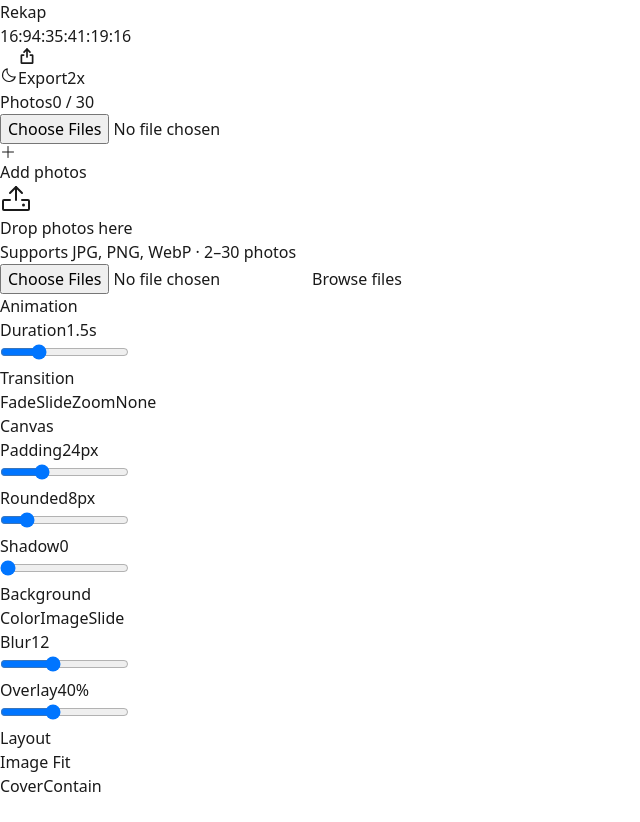
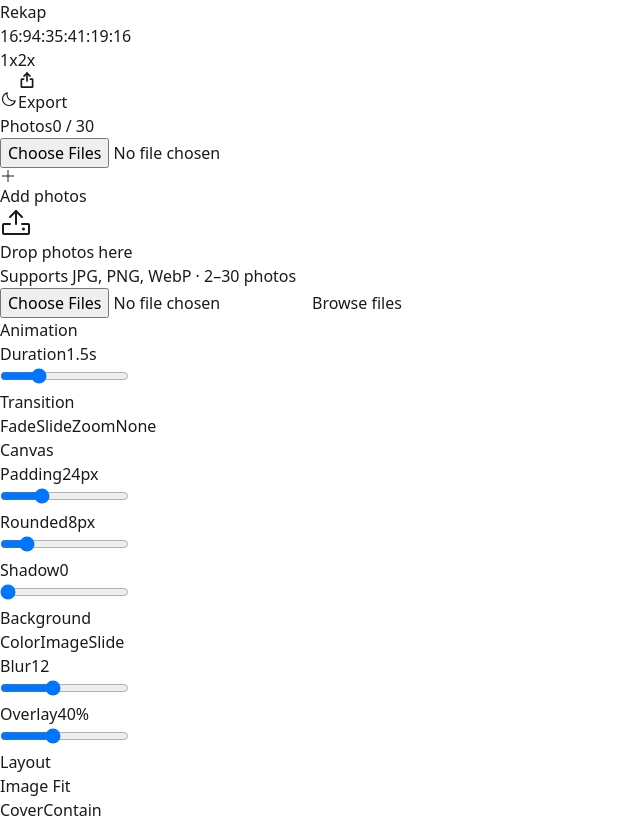
Before and after one commit to rakibulism/rekap, a React (Vite) app: page / in a window 1280 px wide. Shown: the whole page, without its empty margins (0-640 px from the left). Before the commit the page ends 800 px from the top, so only its background shows below. Built offline with nearby package versions, Linux system fonts and the light colour scheme.

Commit message:
Fix canvas black screen, button hover, slider dragging, and add quality selector

```diff
--- a/src/components/layout/Canvas.tsx
+++ b/src/components/layout/Canvas.tsx
@@ -53,23 +53,24 @@ const Canvas: React.FC = () => {
   }
 
   return (
-    <main className="flex-1 overflow-hidden relative flex flex-col items-center justify-center p-8 bg-[var(--color-bg-page)]">
+    <main className="flex-1 overflow-hidden relative flex items-center justify-center p-8 bg-[var(--color-bg-page)]">
       {/* Aspect Ratio Container */}
       <div
-        className="w-full max-w-full max-h-full relative shadow-[var(--shadow-md)] bg-white overflow-hidden origin-center transition-all duration-300"
+        className="w-full h-full relative shadow-[var(--shadow-md)] bg-white overflow-hidden transition-all duration-300 flex items-center justify-center"
         style={{
-          maxHeight: 'calc(100% - 40px)',
-          width: 'auto',
-          height: 'auto',
-          aspectRatio: settings.aspectRatio.split(':').join(' / ')
+          maxWidth: '100%',
+          maxHeight: '100%',
+          aspectRatio: settings.aspectRatio.split(':').join(' / '),
+          height: 'auto', // Allow aspectRatio to determine one dimension
         }}
       >
         {/* Background Layer */}
         {settings.backgroundMode === 'slide' && currentPhoto && (
           <div className="absolute inset-0 z-0">
             <img
+              key={`bg-${currentPhoto.id}`}
               src={currentPhoto.objectUrl}
-              className="w-full h-full object-cover scale-110"
+              className="w-full h-full object-cover scale-110 animate-in fade-in duration-500"
               style={{ filter: `blur(${settings.backgroundBlur}px)` }}
             />
             <div
@@ -85,12 +86,13 @@ const Canvas: React.FC = () => {
 
         {/* Photo Frame */}
         <div
-          className="absolute inset-0 z-10 flex items-center justify-center"
+          className="absolute inset-0 z-10 flex items-center justify-center pointer-events-none"
           style={{ padding: `${settings.padding}px` }}
         >
           {currentPhoto && (
             <div
-              className="relative w-full h-full overflow-hidden transition-all duration-300"
+              key={`frame-${currentPhoto.id}`}
+              className="relative w-full h-full overflow-hidden transition-all duration-300 animate-in zoom-in-95 fade-in duration-300"
               style={{
                 borderRadius: `${settings.borderRadius}px`,
                 boxShadow: settings.shadow > 0 ? `0 ${settings.shadow/2}px ${settings.shadow}px rgba(0,0,0,0.2)` : 'none'
--- a/src/components/layout/Topbar.tsx
+++ b/src/components/layout/Topbar.tsx
@@ -34,7 +34,22 @@ const Topbar: React.FC = () => {
         />
       </div>
 
-      <div className="flex items-center gap-2">
+      <div className="flex items-center gap-3">
+        <div className="flex items-center bg-[var(--color-bg-hover)] rounded-[var(--radius-sm)] p-1">
+          {(['1x', '2x'] as const).map((q) => (
+            <button
+              key={q}
+              onClick={() => updateSettings({ exportQuality: q })}
+              className={`px-2 h-6 text-[11px] font-medium rounded-[2px] transition-all
+                ${settings.exportQuality === q
+                  ? 'bg-[var(--color-bg-surface)] text-[var(--color-text-primary)] shadow-sm'
+                  : 'text-[var(--color-text-muted)] hover:text-[var(--color-text-primary)]'}`}
+            >
+              {q}
+            </button>
+          ))}
+        </div>
+
         <Button
           variant="ghost"
           size="sm"
@@ -48,9 +63,9 @@ const Topbar: React.FC = () => {
           icon={<Export size={18} weight="bold" />}
           onClick={startExport}
           disabled={isExporting}
+          className="min-w-[100px]"
         >
-          {isExporting ? `Exporting ${exportProgress}%` : 'Export'}
-          {!isExporting && <span className="ml-1 opacity-50 font-normal">{settings.exportQuality}</span>}
+          {isExporting ? `${exportProgress}%` : 'Export'}
         </Button>
       </div>
     </header>
--- a/src/components/ui/Button.tsx
+++ b/src/components/ui/Button.tsx
@@ -21,10 +21,10 @@ const Button: React.FC<ButtonProps> = ({
   const baseStyles = 'inline-flex items-center justify-center gap-1.5 font-medium transition-colors disabled:opacity-40 disabled:cursor-not-allowed rounded-[var(--radius-sm)]';
 
   const variantStyles = {
-    primary: 'bg-[var(--color-interactive)] text-[var(--color-text-inverse)] hover:bg-[var(--color-gray-800)] dark:hover:bg-[var(--color-gray-200)]',
-    secondary: 'bg-[var(--color-bg-surface)] text-[var(--color-text-primary)] border border-[var(--color-border-default)] hover:bg-[var(--color-bg-panel)]',
-    ghost: 'bg-transparent text-[var(--color-text-secondary)] hover:bg-[var(--color-bg-hover)]',
-    danger: 'bg-[var(--color-bg-surface)] text-red-600 border border-red-200 hover:bg-red-50',
+    primary: 'bg-[var(--color-interactive)] text-[var(--color-text-inverse)] enabled:hover:bg-opacity-90',
+    secondary: 'bg-[var(--color-bg-surface)] text-[var(--color-text-primary)] border border-[var(--color-border-default)] enabled:hover:bg-[var(--color-bg-hover)]',
+    ghost: 'bg-transparent text-[var(--color-text-secondary)] enabled:hover:bg-[var(--color-bg-hover)]',
+    danger: 'bg-[var(--color-bg-surface)] text-red-600 border border-red-200 enabled:hover:bg-red-50',
   };
 
   const sizeStyles = {
--- a/src/components/ui/Slider.tsx
+++ b/src/components/ui/Slider.tsx
@@ -37,23 +37,19 @@ const Slider: React.FC<SliderProps> = ({
           step={step}
           value={value}
           onChange={(e) => onChange(parseFloat(e.target.value))}
-          className="w-full h-[3px] bg-[var(--color-bg-hover)] rounded-full appearance-none cursor-pointer outline-none transition-all
-            accent-[var(--color-interactive)]
-            [&::-webkit-slider-thumb]:appearance-none
-            [&::-webkit-slider-thumb]:w-3.5
-            [&::-webkit-slider-thumb]:h-3.5
-            [&::-webkit-slider-thumb]:rounded-full
-            [&::-webkit-slider-thumb]:bg-white
-            [&::-webkit-slider-thumb]:border-2
-            [&::-webkit-slider-thumb]:border-[var(--color-interactive)]
-            [&::-webkit-slider-thumb]:shadow-[var(--shadow-xs)]
-            [&::-webkit-slider-thumb]:transition-transform
-            [&::-webkit-slider-thumb]:active:scale-110"
+          className="absolute inset-0 w-full h-full opacity-0 cursor-pointer z-20"
         />
-        {/* Fill track (optional, tailwind accent usually handles it but for precise design:) */}
+        {/* Track Background */}
+        <div className="w-full h-[3px] bg-[var(--color-bg-hover)] rounded-full overflow-hidden">
+          <div
+            className="h-full bg-[var(--color-interactive)] rounded-full"
+            style={{ width: `${((value - min) / (max - min)) * 100}%` }}
+          />
+        </div>
+        {/* Thumb */}
         <div
-          className="absolute left-0 h-[3px] bg-[var(--color-interactive)] rounded-full pointer-events-none"
-          style={{ width: `${((value - min) / (max - min)) * 100}%` }}
+          className="absolute top-1/2 -translate-y-1/2 w-3.5 h-3.5 rounded-full bg-white border-2 border-[var(--color-interactive)] shadow-[var(--shadow-xs)] pointer-events-none transition-transform group-active:scale-110"
+          style={{ left: `calc(${((value - min) / (max - min)) * 100}% - 7px)` }}
         />
       </div>
     </div>
```
